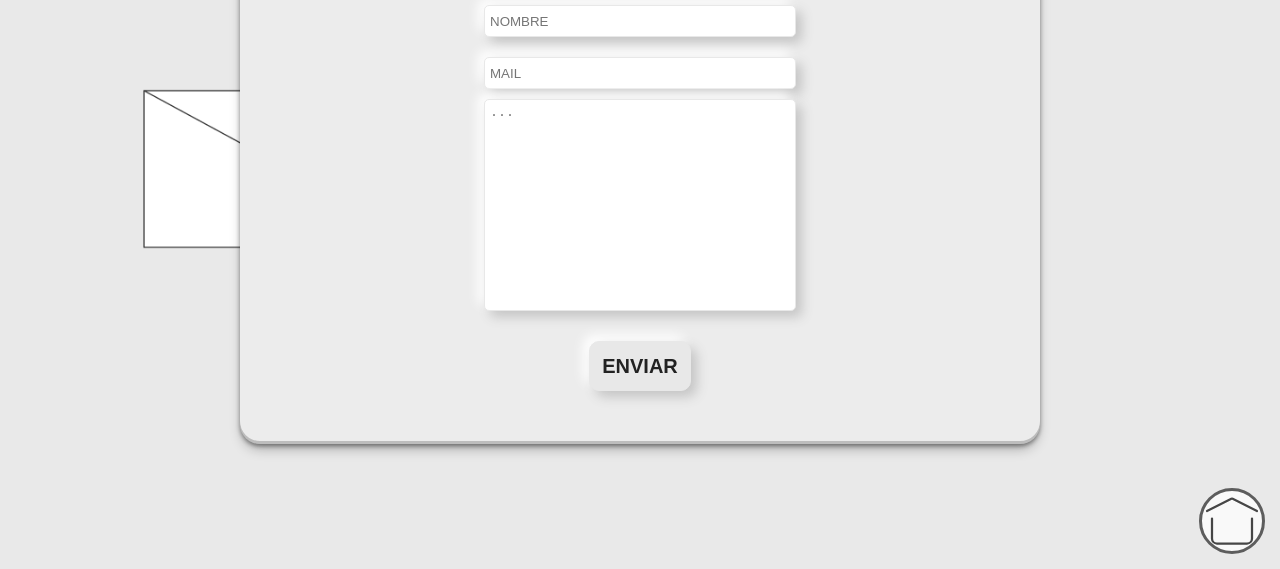
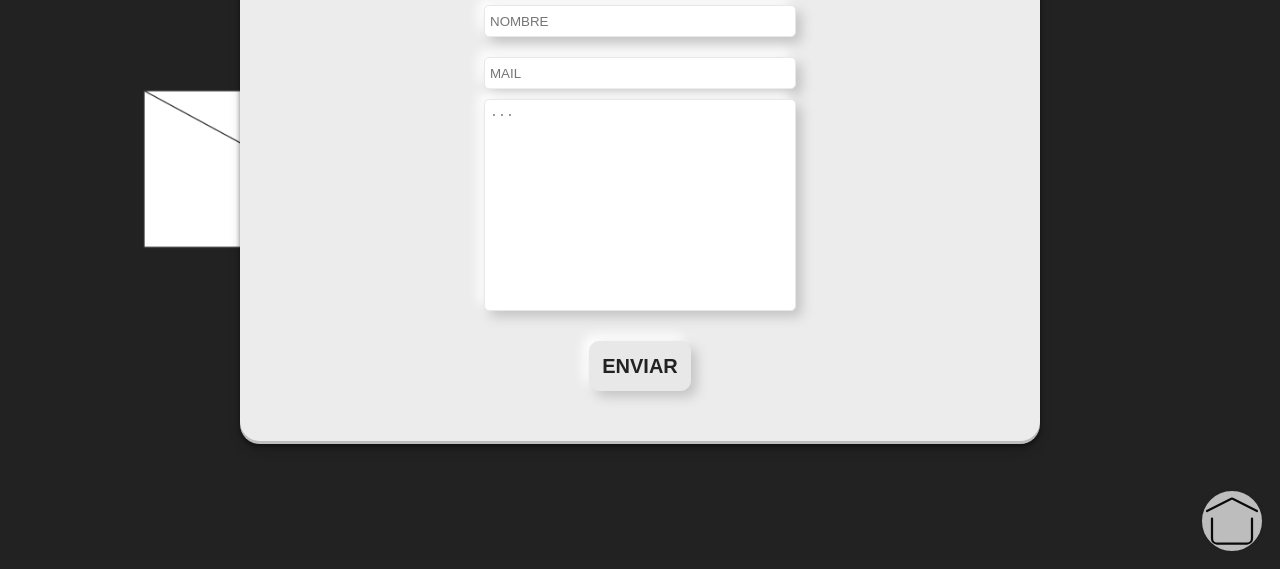
Before and after one commit to Correeee/NuevoPorftfolio, a plain HTML site: page html/contacto.html in a window 1280 px wide. Shown: the part 231-800 px from the top of the page. Drawn offline with Linux system fonts and the light colour scheme.

Commit message:
Contacto

```diff
--- a/css/contacto.css
+++ b/css/contacto.css
@@ -10,7 +10,7 @@
 }
 
 body{
-    background-color: var(--color-gris);
+    background-color: var(--color-negro);
     background-image: url(../multimedia/background/envelope.png);
     background-repeat: no-repeat;
     background-position: left;
```
